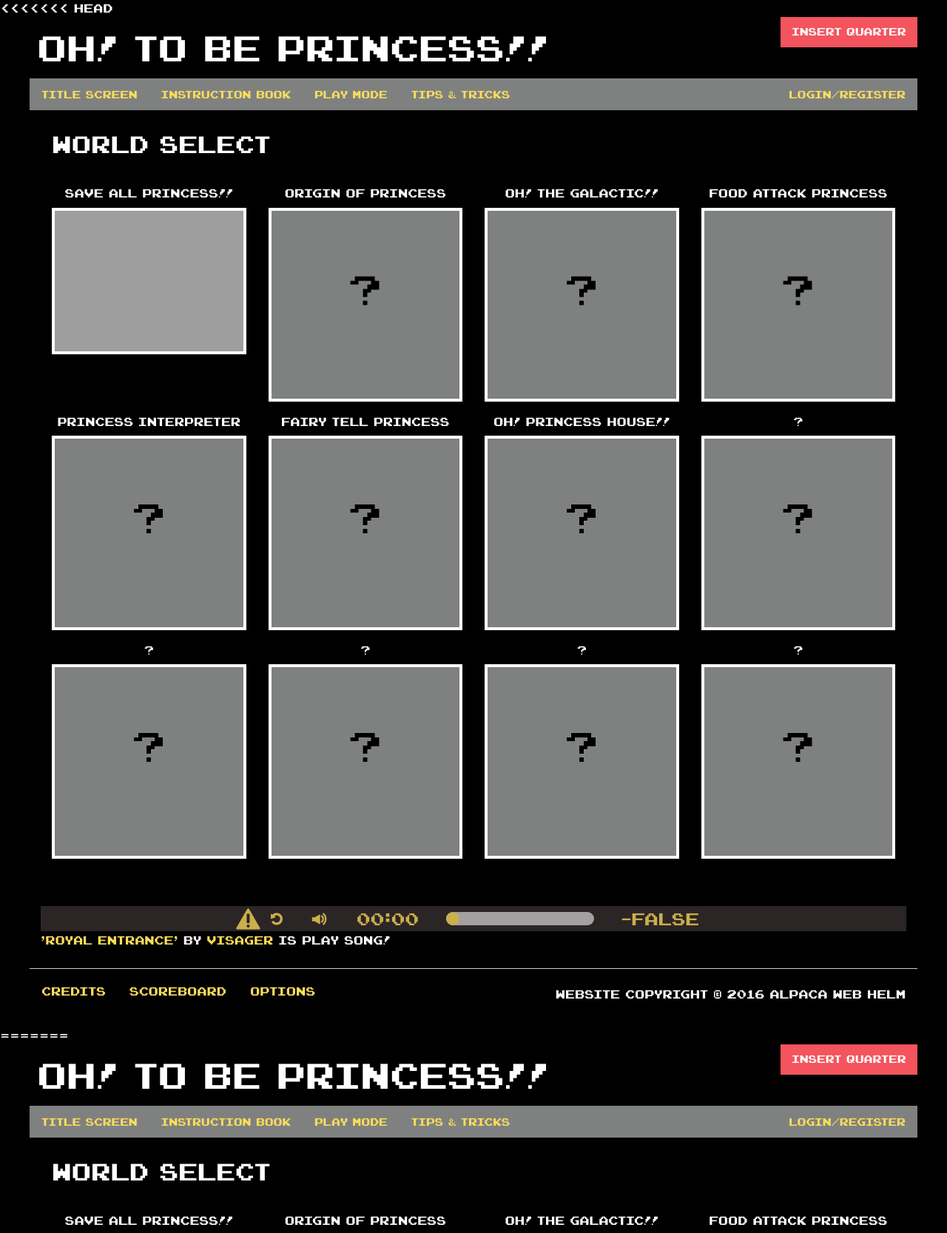
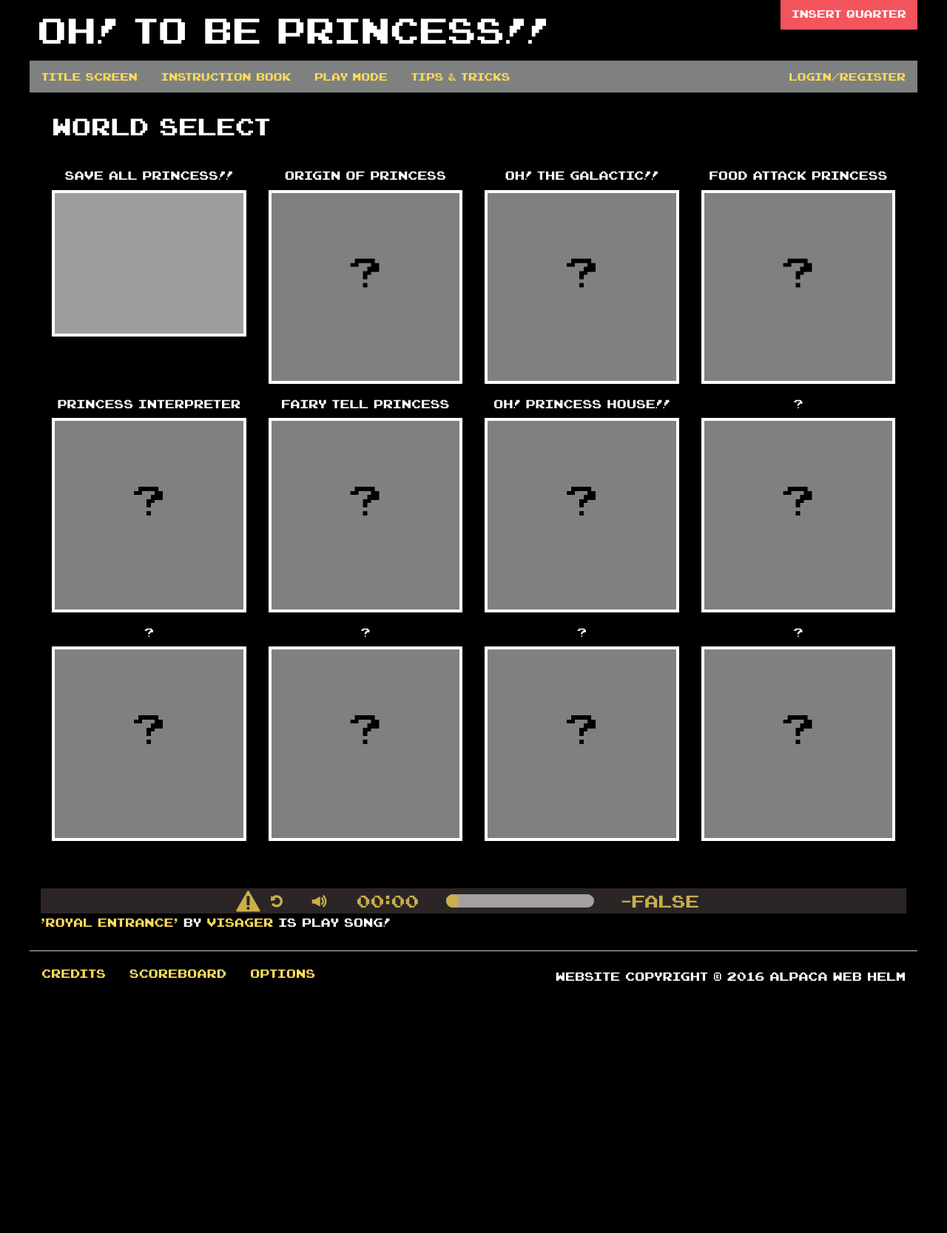
Before and after one commit to nadiaff/princess, a PHP site: page /worlds.php in a window 1280 px wide. Shown: the part 1-1668 px from the top of the page at 74% size. After the commit the page ends 1327 px from the top, so only its background shows below. Run offline with PHP 8.4, Linux system fonts and the light colour scheme; grey boxes are pictures that could not be loaded.

Commit message:
Fixed duplication of html code
HTML code duplicated due to a merge error. Removed duplicate code.

```diff
--- a/worlds.php
+++ b/worlds.php
@@ -1,5 +1,3 @@
-<<<<<<< HEAD
-<!doctype html>
 <html class="no-js" lang="en" dir="ltr">
 	<head>
 		<meta charset="utf-8">
@@ -119,125 +117,3 @@
 
 	</body>
 </html>
-=======
-<!doctype html>
-<html class="no-js" lang="en" dir="ltr">
-	<head>
-		<meta charset="utf-8">
-		<meta http-equiv="x-ua-compatible" content="ie=edge">
-		<meta name="viewport" content="width=device-width, initial-scale=1.0">
-		<title>OH! TO BE PRINCESS!!</title>
-		<link rel='shortcut icon' href='img/favicon.ico' type='image/x-icon'/ >
-		<link rel="stylesheet" href="css/foundation.css">
-		<link rel="stylesheet" href="css/foundation-icons.css">
-		<link rel="stylesheet" href="css/app.css">
-		<link rel="stylesheet" href="css/foundation-player.css">
-
-
-		<script src="js/vendor/jquery.js"></script>
-		<script src="js/vendor/foundation.js"></script>
-		<script src="js/foundation-player.js"></script>
-		<script>
-		  $(document).ready(function($) {
-			  $(document).foundation();
-			  $('.foundation-player.no-1').foundationPlayer();
-			});
-		</script>
-
-	</head>
-	<body>
-
-		<!-- Start Top Bar -->
-		<?php include 'php/titlebar.php'; ?>
-		<!-- Navigation -->
-		<?php include 'php/topnav.php'; ?>
-		<!-- End Navigation -->
-		<!-- End Top Bar -->
-
-		<div class="row columns centerContent">
-			<div class="columns">
-				<br />
-				<!-- Character Select -->
-				<h2>WORLD SELECT</h2>
-				<br />
-
-				<div class="row small-up-2 medium-up-3 large-up-4">
-					<div class="column">
-						<h5>SAVE ALL PRINCESS!!</h5>
-						<img class="thumbnail" src="img/Arabian_Dream.png">
-					</div>
-					<div class="column">
-						<h5>ORIGIN OF PRINCESS</h5>
-						<img class="thumbnail" src="img/question_square.png">
-					</div>
-					<div class="column">
-						<h5>OH! THE GALACTIC!!</h5>
-						<img class="thumbnail" src="img/question_square.png">
-					</div>
-					<div class="column">
-						<h5>FOOD ATTACK PRINCESS</h5>
-						<img class="thumbnail" src="img/question_square.png">
-					</div>
-					<div class="column">
-						<h5>PRINCESS INTERPRETER</h5>
-						<img class="thumbnail" src="img/question_square.png">
-					</div>
-					<div class="column">
-						<h5>FAIRY TELL PRINCESS</h5>
-						<img class="thumbnail" src="img/question_square.png">
-					</div>
-					<div class="column">
-						<h5>OH! PRINCESS HOUSE!!</h5>
-						<img class="thumbnail" src="img/question_square.png">
-					</div>
-					<div class="column">
-						<h5>?</h5>
-						<img class="thumbnail" src="img/question_square.png">
-					</div>
-					<div class="column">
-						<h5>?</h5>
-						<img class="thumbnail" src="img/question_square.png">
-					</div>
-					<div class="column">
-						<h5>?</h5>
-						<img class="thumbnail" src="img/question_square.png">
-					</div>
-					<div class="column">
-						<h5>?</h5>
-						<img class="thumbnail" src="img/question_square.png">
-					</div>
-					<div class="column">
-						<h5>?</h5>
-						<img class="thumbnail" src="img/question_square.png">
-					</div>
-				</div>
-			</div>
-		</div>
-		<br />
-		<br />
-		<!-- Start Audio Player -->
-		<?php include 'php/audioplayer.php'; ?>
-					<audio>
-						<source src='audio/Visager_-_02_-_Royal_Entrance.mp3'>
-					</audio>
-				</div>
-				<p><a href="https://visager.bandcamp.com/album/songs-from-an-unmade-world-2">'Royal Entrance'</a> by <a href="https://visager.bandcamp.com/">Visager</a> IS PLAY SONG!</p>
-			</div>
-		</div>
-		<!-- End Audio Player -->
-
-		<!-- Start Footer -->
-		<?php include 'php/footer.php'; ?>
-		<!-- End Footer -->
-
-
-
-	</body>
-</html>
-		<!-- End Footer -->
-
-
-
-	</body>
-</html>
->>>>>>> origin/master
```
